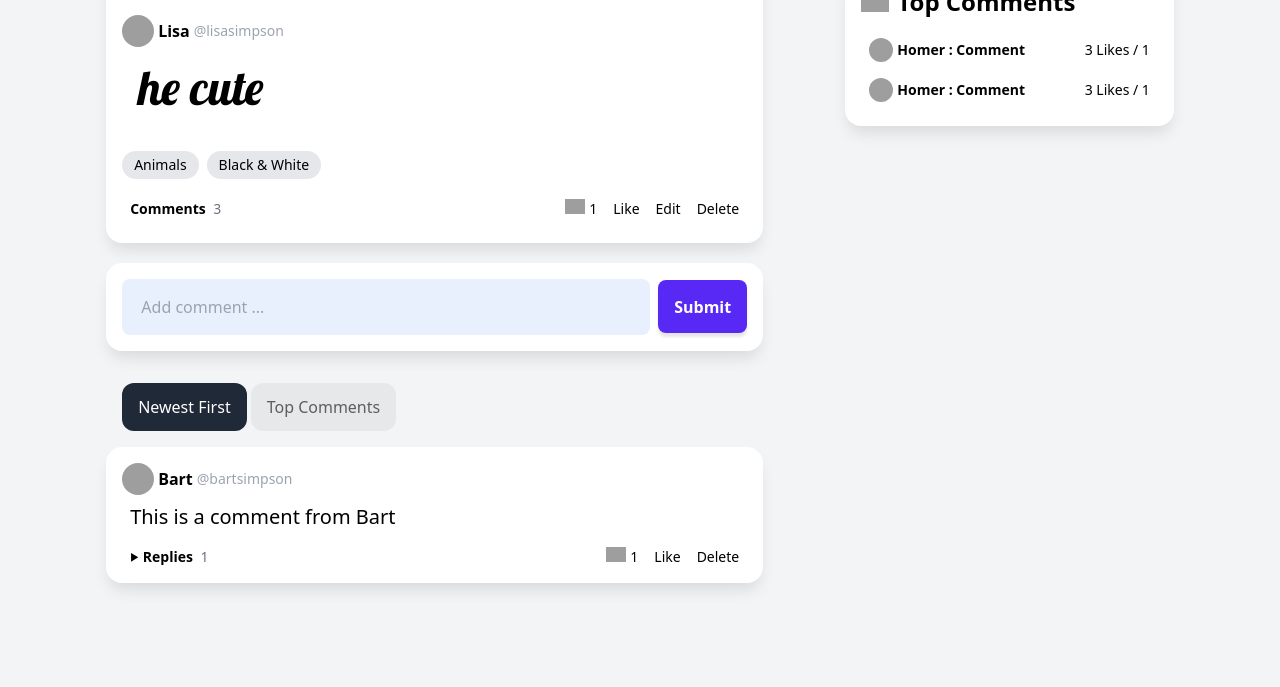
After one commit to paulcap510/django-blog, a Django app: page /post/83398948-a209-4af0-a520-17afd024bddd in a window 1280 px wide. The commit adds this page. Shown: the part 1023-1710 px from the top of the page. Run offline with Django 5.2, Linux system fonts and the light colour scheme; data comes from the database, SQL or seed files in the repository; both versions use the stored data as it was after the commit; some libraries are stand-ins or nearby versions; grey boxes are pictures that could not be loaded.

Commit message:
Added more CRUD functionality

```diff
--- a/a_core/settings.py
+++ b/a_core/settings.py
@@ -13,7 +13,7 @@ SECRET_KEY = 'django-insecure-gz8*)&*_8vkhg7y*=(ti70e4a=8zyg)!57k0^*lo$9d1y95l#k
 # SECURITY WARNING: don't run with debug turned on in production!
 DEBUG = True
 
-ALLOWED_HOSTS = []
+ALLOWED_HOSTS = ['*']
 
 
 # Application definition
--- a/a_core/urls.py
+++ b/a_core/urls.py
@@ -5,5 +5,8 @@ from a_posts.views import *
 urlpatterns = [
     path('admin/', admin.site.urls),
     path('', home_view, name='home'),
-    path('post/create/', post_create_view, name='post-create')
+    path('post/create/', post_create_view, name='post-create'),
+    path('post/delete/<pk>/', post_delete_view, name='post-delete'),
+    path('post/edit/<pk>/', post_edit_view, name='post-edit'),
+    path('post/<pk>', post_page_view, name='post')
 ]
--- a/a_posts/models.py
+++ b/a_posts/models.py
@@ -15,4 +15,4 @@ class Post(models.Model):
         return str(self.title)
 
     class Meta:
-        ordering = ['-created'] # display in reverse created prder
+        ordering = ['-created']
--- a/a_posts/views.py
+++ b/a_posts/views.py
@@ -1,9 +1,10 @@
-from django.shortcuts import render, redirect
+from django.shortcuts import render, redirect, get_object_or_404
 from .models import *
-from django.forms import ModelForm
-from django import forms
+from .forms import *
 from bs4 import BeautifulSoup
 import requests
+from django.contrib import messages
+from django.template import loader
 
 
 def home_view(request):
@@ -11,50 +12,64 @@ def home_view(request):
     return render(request, 'a_posts/home.html', {'posts': posts})
 
 
-class PostCreateForm(ModelForm):
-    class Meta:
-        model = Post
-        fields = ['url', 'body']
-        labels = {
-            'body' : 'Caption',
 
-        }
-        widgets = {
-            'body': forms.Textarea(attrs={
-                'rows': 3,
-                'placeholder': 'Add caption...',
-                'class': 'font1 text-4xl'
-            }),
-            'url': forms.TextInput(attrs={'placeholder': 'Add URL...'})
-        }
+
+
+
+
+
+def post_edit_view(request, pk):
+    post = get_object_or_404(Post, id=pk)
+
+    form = PostEditForm(instance=post) # prefills the form with the data from the post we passed
+
+    if request.method == 'POST':
+        form = PostEditForm(request.POST, instance=post)
+        if form.is_valid:
+            form.save()
+            messages.success(request, 'Post updated!')
+            return redirect('home')
+
+    context = {
+        'post': post,
+        'form': form
+    }
+
+    print(f"Rendering post_edit.html for post: {post.title}")
+    return render(request, 'a_posts/post_edit.html', context)
+
 
 
 
 def post_create_view(request):
-
     form = PostCreateForm()
 
     if request.method == 'POST':
         form = PostCreateForm(request.POST)
         if form.is_valid():
             post = form.save(commit=False)
+            print(post.image)  # Debug print
+            post.save()
+            messages.success(request, 'Post created successfully')
+            return redirect('home')
+        else:
+            messages.error(request, 'Error creating post')
 
-            website = requests.get(form.data['url'])
-            sourcecode = BeautifulSoup(website.text, 'html5lib')
+    return render(request, 'a_posts/post_create.html', {'form': form})
 
-            find_image = sourcecode.select('meta[content^="https://live.staticflickr.com"]')
-            image = find_image[0]['content']
-            post.image = image
 
-            find_title = sourcecode.select('h1.photo-title')
-            title = find_title[0].text.strip()
-            post.title = title
+def post_delete_view(request, pk):
+    post = get_object_or_404(Post, id=pk)
 
-            find_artist = sourcecode.select('a.owner-name')
-            artist = find_artist[0].text.strip()
-            post.artist = artist
+    if request.method == 'POST':
+        post.delete()
+        messages.success(request, 'Post deleted')
+        return redirect('home')
 
-            post.save()
-            return redirect('home')
-    return render(request, 'a_posts/post_create.html',
-                  {'form': form})
+    return render(request, 'a_posts/post_delete.html',
+                  {'post': post})
+
+
+def post_page_view(request, pk):
+    post = get_object_or_404(Post, id=pk)
+    return render(request, 'a_posts/post_page.html', {'post': post})
--- /dev/null
+++ b/templates/a_posts/post.html
@@ -0,0 +1,36 @@
+<article class="card">
+    <div class="flex items-center justify-between px-4 h-14">
+        <h3 class="text-start leading-5 mr-1">{{ post.title }}</h3>
+        <div class="text-sm text-gray-400 truncate">flickr<a href="{{ post.url }}" class="hover:underline ml-1" target="blank">{{ post.artist}} </a></div>
+    </div>
+    <figure>
+        <a href="{% url 'post' post.id %}"><img class="w-full" src="{{ post.image }}" alt="{{ post.title }}"></a>
+    </figure>
+    <div class="p-4 pb-2">
+        <a class="flex items-center gap-1 mb-4" href="">
+            <img class="w-8 h-8 object-cover rounded-full" src="https://img.icons8.com/small/96/A9A9A9/happy.png">
+            <span class="font-bold hover:underline">Lisa</span>
+            <span class="text-sm text-gray-400">@lisasimpson</span>
+        </a>
+        <p class="text-5xl mb-10 px-4 font1">{{ post.body }}</p>
+        <div class="flex items-center gap-2 text-sm mb-5 flex-wrap">
+            <a href="" class="bg-gray-200 rounded-full px-3 py-1 hover:bg-gray-800 hover:text-white">Animals</a>
+            <a href="" class="bg-gray-200 rounded-full px-3 py-1 hover:bg-gray-800 hover:text-white">Black & White</a>
+        </div>
+        <div class="flex items-center justify-between text-sm px-2">
+            <a class="font-bold hover:underline" href="{% url 'post' post.id %}">
+                Comments
+                <span class="font-light text-gray-500 ml-1">3</span>
+            </a>
+            <div class="flex items-center gap-4 [&>a:hover]:underline">
+                <div class="flex items-center gap-1">
+                    <img class="w-5 -mt-1" src="https://img.icons8.com/small/24/000000/fire-heart.png">
+                    1
+                </div>
+                <a href="">Like</a>
+                <a href="{% url 'post-edit' post.id %}">Edit</a>
+                <a href="{% url 'post-delete' post.id %}">Delete</a>
+            </div>
+        </div>
+    </div>
+</article>
--- a/templates/a_posts/post_create.html
+++ b/templates/a_posts/post_create.html
@@ -4,7 +4,6 @@
 
 <h1>Create Post</h1>
 <div class="card !p-8">
-
     <div class="flex items-center mb-6">
         <img class="h-5 object-cover mr-1" src="https://img.icons8.com/small/96/333333/search--v1.png"/>
         <a href="https://www.flickr.com/explore" target="_blank" class="hover:underline text-gray-500">Find an image on Flickr</a>
@@ -14,7 +13,7 @@
         {% csrf_token %}
         {{ form.as_p }}
         <button type="submit" class="mt-1">Submit Post</button>
-        <a class="button secondaryAction ml-1" href=" {{ request.META.HTTP_REFERER }}">Cancel</a>
+        <a class="button secondaryAction ml-1" href="{{ request.META.HTTP_REFERER }}">Cancel</a>
     </form>
 </div>
 
--- /dev/null
+++ b/templates/a_posts/post_page.html
@@ -0,0 +1,88 @@
+
+{% extends 'layouts/a.html' %}
+
+{% block content %}
+
+{% include 'a_posts/post.html' %}
+
+<div class="card !pb-0 -mt-3">
+    <form method="POST" class="flex items-center p-4" autocomplete="off">
+        <input type="text" name="comment" placeholder="Add comment ..." maxlength="150">
+        <button @click="open = false" class="block ml-2" type="submit">Submit</button>
+    </form>
+</div>
+
+<div class="mb-20">
+    <div id="tabs" class="ml-4 flex gap-1 mb-4">
+        <a class="tab selected">Newest First</a>
+        <a class="tab">Top Comments</a>
+    </div>
+
+    <div id="tab-contents">
+
+        <comment class="card p-4 !mb-4">
+            <div class="flex justify-between items-center">
+                <a class="flex items-center gap-1 mb-2" href="">
+                    <img class="w-8 h-8 object-cover rounded-full" src="https://img.icons8.com/small/96/A9A9A9/happy.png">
+                    <span class="font-bold hover:underline">Bart</span>
+                    <span class="text-sm font-normal text-gray-400">@bartsimpson</span>
+                </a>
+            </div>
+            <p class="text-xl px-2">
+                This is a comment from Bart
+            </p>
+            <div x-data="{ repliesOpen: false }" class="flex items-center justify-between flex-wrap text-sm px-2">
+                <a @click="repliesOpen = !repliesOpen" class="font-bold hover:underline cursor-pointer">
+                    <div class="inline-block" x-bind:class="repliesOpen && 'rotate-90 duration-300'">
+                        <svg transform ="rotate(90)" width="9" height="9" viewBox="0 0 25 25">
+                            <path d="M24 22h-24l12-20z"/>
+                        </svg>
+                    </div>
+                    Replies
+                    <span class="font-light text-gray-500 ml-1">1</span>
+                </a>
+                <div class="flex items-center gap-4 [&>a:hover]:underline">
+                    <div class="flex items-center gap-1">
+                        <img class="w-5 -mt-1" src="https://img.icons8.com/small/24/000000/fire-heart.png">
+                        1
+                    </div>
+                    <a href="">Like</a>
+                    <a href="">Delete</a>
+                </div>
+
+                <div x-show="repliesOpen" x-cloak class="basis-full mt-3 pl-8 grid grid-cols-1">
+
+                    <reply class="flex items-end justify-between py-4 border-t">
+                        <div class="flex">
+                            <a href="">
+                                <img class="w-8 h-8 object-cover rounded-full mr-2" src="https://img.icons8.com/small/96/A9A9A9/happy.png">
+                            </a>
+                            <div class="w-fit">
+                                <a class="block" href="">
+                                    <span class="font-bold hover:underline">Homer</span>
+                                    <span class="text-sm text-gray-400">@homersimpson</span>
+                                </a>
+                                <div class="mr-3">This is a reply from Homer</div>
+                            </div>
+                        </div>
+                        <div class="flex items-center gap-4 [&>a:hover]:underline">
+                            <div class="flex items-center gap-1">
+                                <img class="w-5 -mt-1" src="https://img.icons8.com/small/24/000000/fire-heart.png">
+                                1
+                            </div>
+                            <a href="">Like</a>
+                            <a href="">Delete</a>
+                        </div>
+                    </reply>
+
+                    <form method="POST" class="replyform flex justify-between" autocomplete="off">
+                        <input type="text" name="reply" placeholder="Add reply ..." maxlength="150">
+                        <button class="block" type="submit">Submit</button>
+                    </form>
+                </div>
+            </div>
+        </comment>
+
+    </div>
+</div>
+{% endblock %}
--- a/templates/base.html
+++ b/templates/base.html
@@ -238,10 +238,13 @@
 </head>
 <body class="bg-gray-100">
 
+    {% include 'includes/messages.html' %}
+
 {% include 'includes/header.html' %}
 
 {% block layout %}
-
+        {% block content %}
+        {% endblock %}
 {% endblock %}
 
 </body>
--- /dev/null
+++ b/templates/includes/messages.html
@@ -0,0 +1,28 @@
+{% if messages %}
+<div x-data="{ showMessage: false }" >
+{% for message in messages %}
+<div x-cloak class="absolute mx-auto left-0 right-0 mt-2 max-w-xl z-50 flex items-center
+            {% if message.tags == 'error' %}bg-red-500{% else %}bg-amber-300{% endif %} text-white p-3 rounded-lg" role="alert"
+    x-show="showMessage"
+    x-init="setTimeout(() => showMessage = true, 200), setTimeout(() => showMessage = false, 6000)"
+    x-transition:enter="duration-700 ease-out"
+    x-transition:enter-start="opacity-0 -translate-y-5"
+    x-transition:enter-end="opacity-100 translate-y-0"
+    x-transition:leave="duration-200 ease-in"
+    x-transition:leave-start="opacity-100 translate-y-0"
+    x-transition:leave-end="opacity-0 -translate-y-5">
+        <svg class="w-8 h-8 mr-2"  viewBox="0 0 512 512">
+            <path d="M315.27,33,96,304H224L192.49,477.23a2.36,2.36,0,0,0,2.33,2.77h0a2.36,2.36,0,0,0,1.89-.95L416,208H288L319.66,34.75A2.45,2.45,0,0,0,317.22,32h0A2.42,2.42,0,0,0,315.27,33Z" style="fill:none;stroke:#ffffff;stroke-linecap:round;stroke-linejoin:round;stroke-width:32px" fill="white"></path>
+        </svg>
+        <div>
+            <div class="text-lg">{{ message }}</div>
+        </div>
+        <div class="ml-auto cursor-pointer" @click="showMessage = false">
+            <svg fill="white" stroke-linecap="round" stroke-linejoin="round" stroke-width="1.5" viewBox="0 0 24 24" stroke="currentColor" class="w-8 h-8 ml-2">
+                <path d="M6 18L18 6M6 6l12 12"></path>
+            </svg>
+        </div>
+    </div>
+{% endfor %}
+</div>
+{% endif %}
```
Also changed, not shown: a_posts/forms.py (added, +43 -0 lines), templates/404.html (added, +9 -0 lines), templates/a_posts/home.html (+2 -36 lines), templates/a_posts/post_delete.html (added, +23 -0 lines), templates/a_posts/post_edit.html (added, +30 -0 lines), db.sqlite3.
